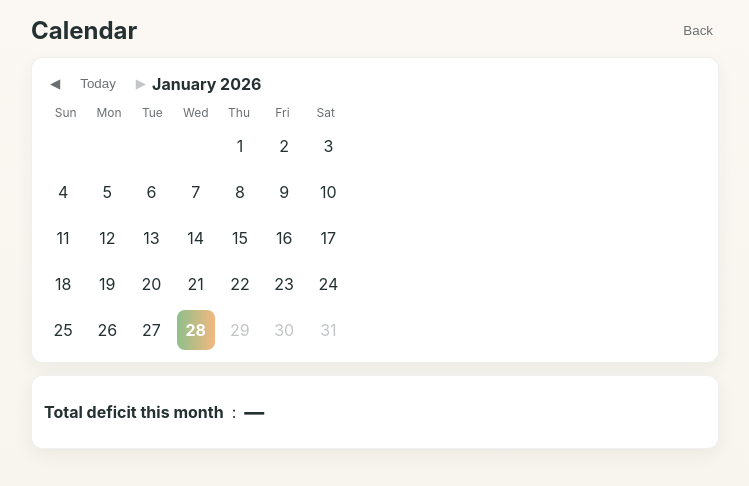
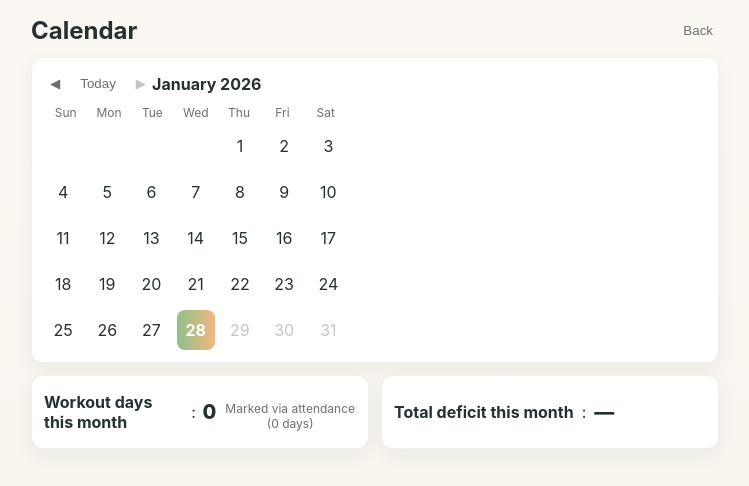
Before and after one commit to AshuferMorningstar/Calorie-Tracker, a React (Vite) app: page /calendar in a window 1280 px wide. Shown: the top 486 px of the page, without its empty margins (265-1014 px from the left). Built offline with nearby package versions, Linux system fonts and the light colour scheme.

Commit message:
Add monthly workout attendance count to Calendar
Introduces a computed attendance count for the visible month by checking localStorage for attendance records. Displays the count in a new card alongside the total deficit, providing users with a summary of their workout days for the current month.

```diff
--- a/src/pages/Calendar.jsx
+++ b/src/pages/Calendar.jsx
@@ -165,6 +165,29 @@ export default function Calendar(){
     return set
   }, [view.year, view.month])
 
+  // compute attendance count for the visible month (calorieWise.attendance.YYYY-MM-DD === '1')
+  const attendanceCount = useMemo(()=>{
+    try{
+      let count = 0
+      for(let i=0;i<localStorage.length;i++){
+        const key = localStorage.key(i)
+        if(!key) continue
+        if(!key.startsWith('calorieWise.attendance.')) continue
+        const dateStr = key.slice('calorieWise.attendance.'.length)
+        const parts = dateStr.split('-')
+        if(parts.length !== 3) continue
+        const y = Number(parts[0])
+        const m = Number(parts[1]) - 1
+        if(y === view.year && m === view.month){
+          try{
+            if(localStorage.getItem(key) === '1') count += 1
+          }catch(e){}
+        }
+      }
+      return count
+    }catch(e){ return 0 }
+  }, [view.year, view.month])
+
   return (
     <div style={{padding:16,maxWidth:720,margin:'0 auto'}}>
       <div style={{display:'flex',justifyContent:'space-between',alignItems:'center',marginBottom:12}}>
@@ -213,7 +236,19 @@ export default function Calendar(){
           </div>
         </div>
       </div>
-      <div className="card" style={{padding:12,marginTop:12}}>
+      <div style={{display:'grid',gridTemplateColumns:'1fr 1fr',gap:12,marginTop:12}}>
+        <div className="card" style={{padding:12}}>
+          <div style={{display:'flex',alignItems:'center',justifyContent:'center',gap:8,minHeight:48}}>
+            <div style={{fontWeight:700}}>Workout days this month</div>
+            <div>:</div>
+            <div style={{fontSize:20,fontWeight:800}}>{attendanceCount}</div>
+          </div>
+          <div style={{fontSize:12,color:'var(--muted)',marginTop:8,textAlign:'center'}}>
+            {`Marked via attendance (${attendanceCount} ${attendanceCount === 1 ? 'day' : 'days'})`}
+          </div>
+        </div>
+
+        <div className="card" style={{padding:12}}>
         <div style={{display:'flex',alignItems:'center',justifyContent:'center',gap:8,minHeight:48}}>
           <div style={{fontWeight:700}}>Total deficit this month</div>
           <div>:</div>
@@ -225,6 +260,7 @@ export default function Calendar(){
         {selectedDay ? (
           <SelectedDayInfo selectedDay={selectedDay} view={view} plan={plan} isoFor={isoFor} />
         ) : null}
+        </div>
       </div>
     </div>
   )
```
